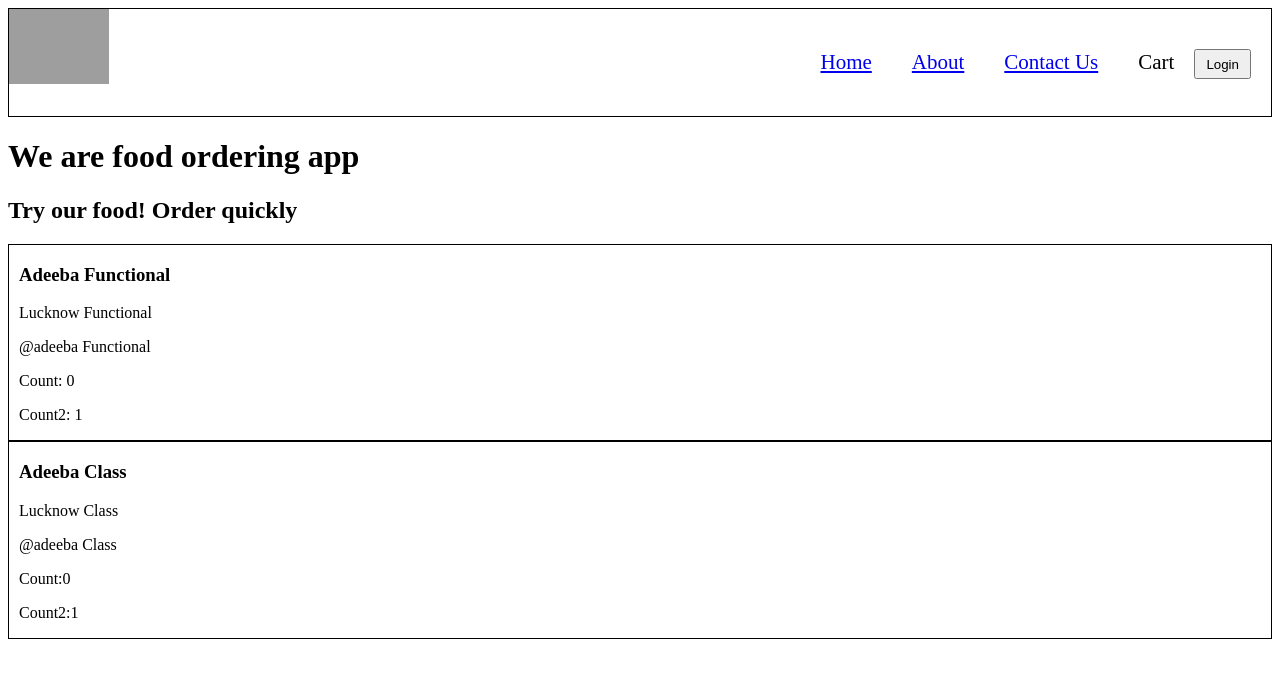
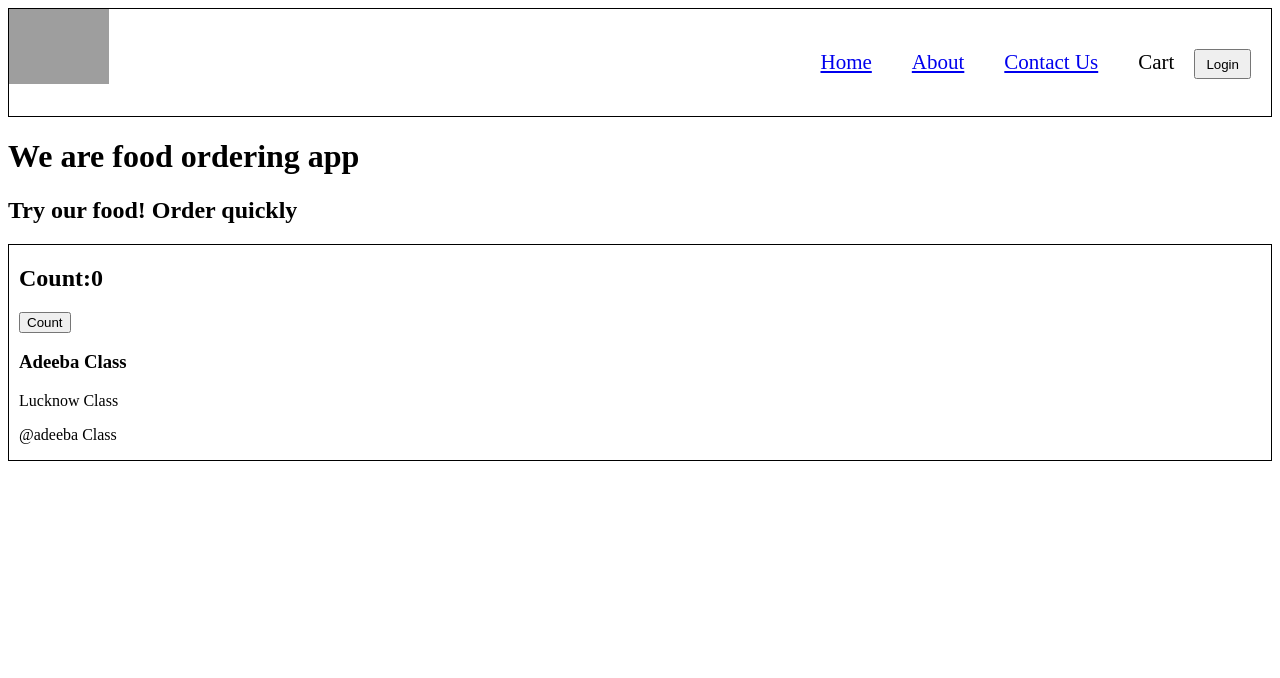
Before and after one commit to adeebafatima/Namaste-React-Course, a React (Vite) app: page /about in a window 1280 px wide. Shown: the top 678 px of the page. Built offline with nearby package versions, Linux system fonts and the light colour scheme; grey boxes are pictures that could not be loaded.

Commit message:
ep8_ClassBasedComp_updateStateVariable

```diff
--- a/src/components/About.js
+++ b/src/components/About.js
@@ -1,12 +1,21 @@
-import User from "./User"
-import UserClass from "./UserClass"
+import User from "./User";
+import UserClass from "./UserClass";
 
 const About = () => (
   <div>
     <h1>We are food ordering app</h1>
     <h2>Try our food! Order quickly</h2>
-    <User name="Adeeba Functional" location="Lucknow Functional" handle="@adeeba Functional"/>
-    <UserClass name="Adeeba Class" location="Lucknow Class" handle="@adeeba Class"/>
+
+    {/* <User
+      name="Adeeba Functional"
+      location="Lucknow Functional"
+      handle="@adeeba Functional"
+    /> */}
+    <UserClass
+      name="Adeeba Class"
+      location="Lucknow Class"
+      handle="@adeeba Class"
+    />
   </div>
 );
 
--- a/src/components/UserClass.js
+++ b/src/components/UserClass.js
@@ -5,7 +5,6 @@ class UserClass extends React.Component {
     super(props);
     this.state = {
       count: 0,
-      count2: 1,
     };
   }
   render() {
@@ -13,11 +12,24 @@ class UserClass extends React.Component {
     const { count, count2 } = this.state;
     return (
       <div className="userCard">
+        <h2>Count:{count}</h2>
+        <button
+          onClick={() => {
+            // this.state.count = this.state.count+1; NEVER update state variable directly
+
+            //Below code will set state variable and re-render the component
+            this.setState({
+              count: this.state.count + 1,
+            });
+            //Suppose we have have 4 state variable and we want to update 2 of them , we can do that inside same setState and React will update only those 2, without touching other 2.
+            //Whenever this Count button is clicked, react will tigger the reconcillation process, it will find diff between 2 objects , it will update the state and re-render the this.component.
+          }}
+        >
+          Count
+        </button>
         <h3>{name}</h3>
         <p>{location}</p>
         <p>{handle}</p>
-        <p>Count:{count}</p>
-        <p>Count2:{count2}</p>
       </div>
     );
   }
```
